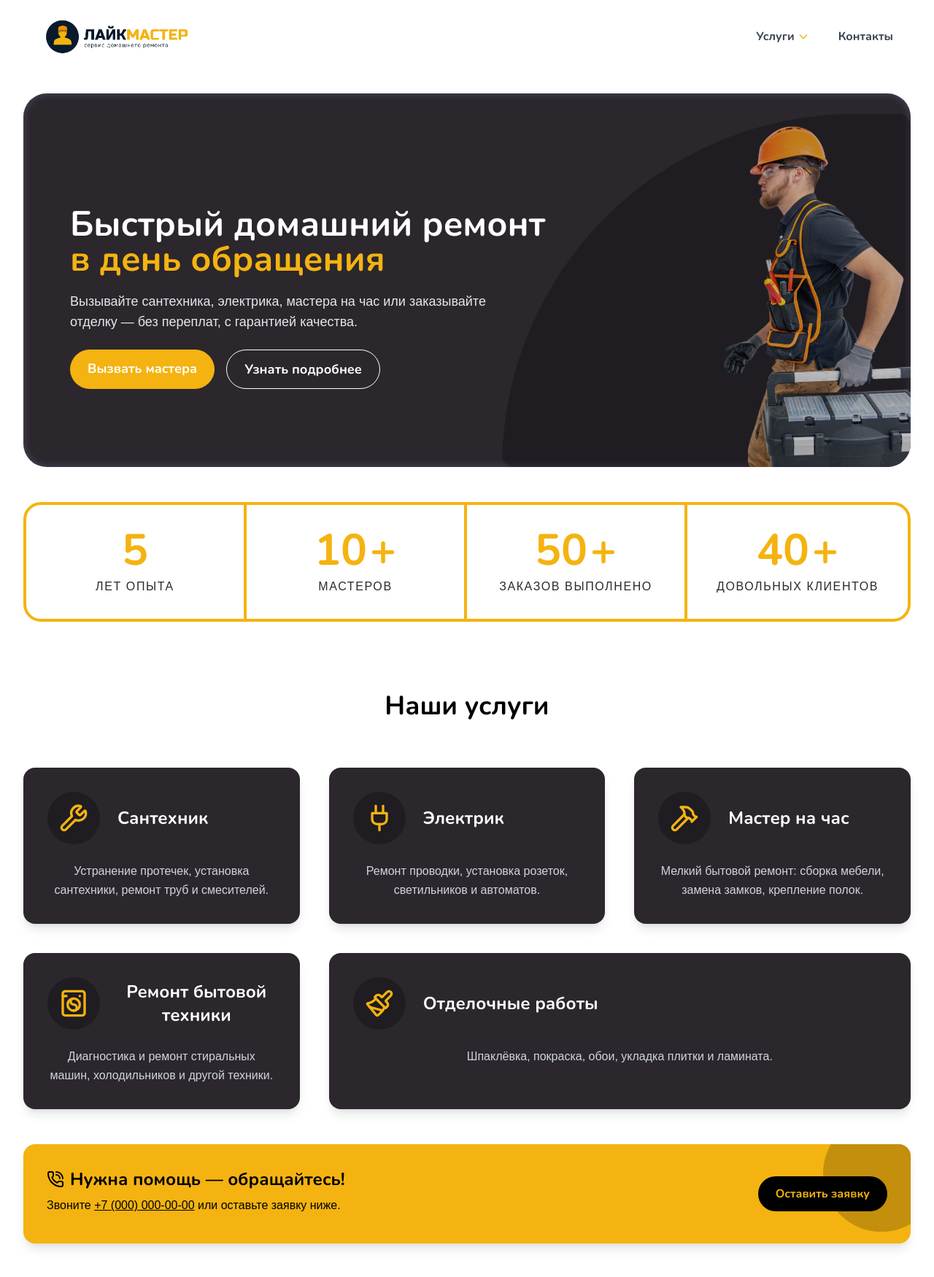
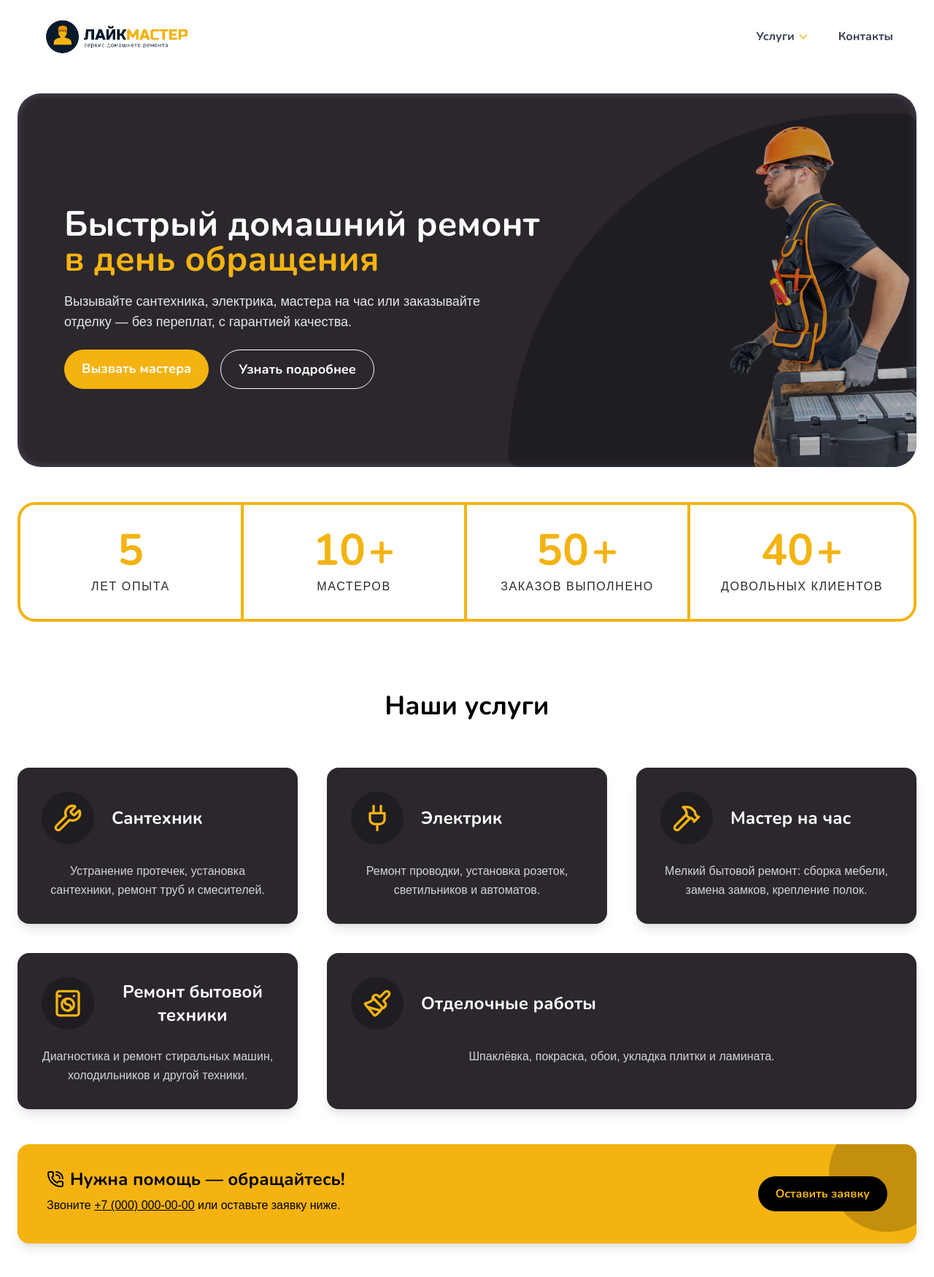
Before and after one commit to mksusha/likemaster, a React (Vite) app: page / in a window 1280 px wide. Shown: the top 1750 px of the page at 73% size. Built offline with nearby package versions, Linux system fonts and the light colour scheme; a web font is replaced by a local one.

Commit message:
Initial commit

```diff
--- a/src/components/Header.tsx
+++ b/src/components/Header.tsx
@@ -45,23 +45,20 @@ export default function Header() {
                 top: {
                     height: 100,
                     width: '100%',
-                    margin: '0 auto',
                     top: 0,
                     borderRadius: '0rem',
                     backgroundColor: 'rgba(255, 255, 255, 1)',
                     backdropFilter: 'none',
-                    boxShadow: 'none',
-                    borderBottom: 'none',
+                    WebkitBackdropFilter: 'none',
                 },
                 scrolled: {
                     height: 72,
                     width: '87%',
-                    margin: '0 auto',
                     top: 16,
                     borderRadius: '9999px',
                     backgroundColor: 'rgba(250, 249, 251, 0.6)',
                     backdropFilter: 'blur(10px)',
-                    boxShadow: 'none',
+                    WebkitBackdropFilter: 'blur(10px)',
                     border: '1px solid rgba(0,0,0,0.06)',
                     transition: {
                         type: 'spring',
@@ -70,10 +67,12 @@ export default function Header() {
                     },
                 },
             }}
-            className="fixed left-0 right-0 z-50 flex items-center"
+            className="fixed left-0 right-0 z-50 flex items-center backdrop-blur-md backdrop-saturate-100"
             style={{willChange: 'height, border-radius, background-color, backdrop-filter, width, margin'}}
         >
-            <nav className="w-full max-w-[1350px] mx-auto px-4 sm:px-6 lg:px-14 flex items-center justify-between h-full">
+
+            <nav
+                className="w-full max-w-[1350px] mx-auto px-4 sm:px-6 lg:px-14 flex items-center justify-between h-full">
                 {/* Лого / Название */}
                 <a href="#" className="block h-14 w-auto">
                     <img src="/2.png" alt="Логотип компании" className="h-14 w-50"/>
@@ -106,7 +105,7 @@ export default function Header() {
                             className="absolute top-full left-1/2 z-50 mt-4 w-56 rounded-xl bg-white shadow-2xl ring-1 ring-gray-200 overflow-hidden animate-fade-in -translate-x-1/2"
                         >
 
-                        <ul className="divide-y divide-gray-100">
+                            <ul className="divide-y divide-gray-100">
                                 {services.map((service) => (
                                     <li key={service}>
                                         <a
--- a/src/components/HeroSection.tsx
+++ b/src/components/HeroSection.tsx
@@ -12,7 +12,7 @@ export default function HeroSection() {
     return (
         <>
             {/* Hero-блок */}
-            <section className="mt-28 sm:mt-32 mb-10 px-4 w-full flex justify-center">
+            <section className="mt-28 sm:mt-32 mb-10 px-2 w-full flex justify-center">
                 <div
                     className="relative flex flex-col md:flex-row items-start md:items-center justify-between
                     bg-[#2B272D] text-white rounded-[24px] md:rounded-[32px]
--- a/src/components/Services.tsx
+++ b/src/components/Services.tsx
@@ -76,7 +76,7 @@ const fadeInUp = {
 export default function Services() {
     return (
         <motion.section
-            className="py-8 sm:py-14 px-4"
+            className="py-8 sm:py-14 px-2"
             id="services"
             initial="hidden"
             whileInView="visible"
--- a/src/components/Stats.tsx
+++ b/src/components/Stats.tsx
@@ -15,7 +15,7 @@ const stats: StatItem[] = [
 
 export const Stats = () => {
     return (
-        <div className="mx-auto max-w-full px-4 pb-10 py-2">
+        <div className="mx-auto max-w-full px-2 pb-10 py-2">
             <div className="grid grid-cols-2 md:grid-cols-4 border-4 border-accent  rounded-3xl overflow-hidden">
                 {stats.map((stat, idx) => {
                     let num: number;
```
